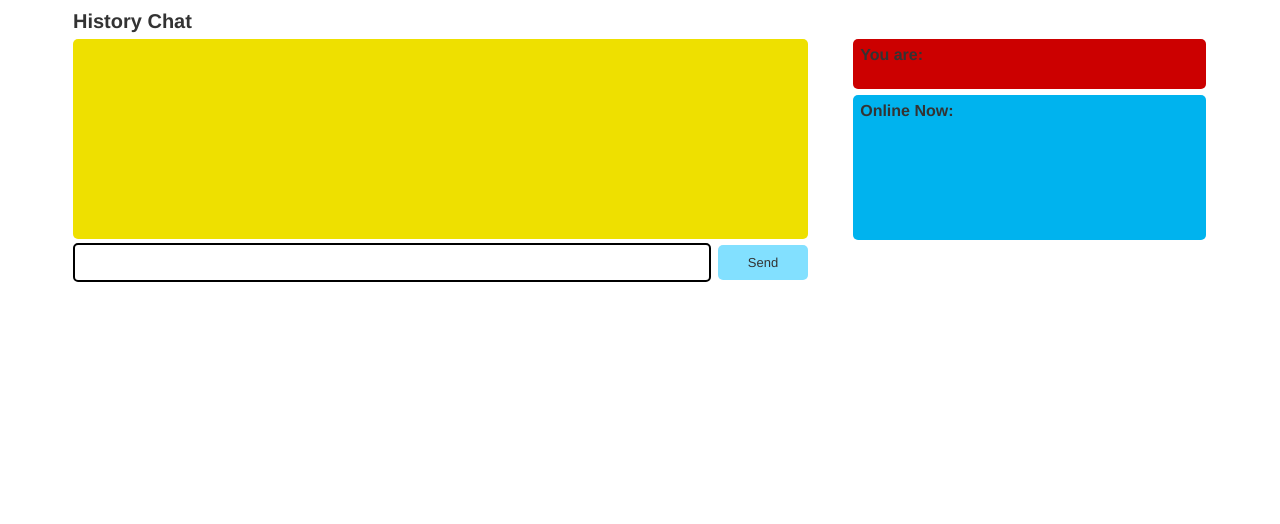
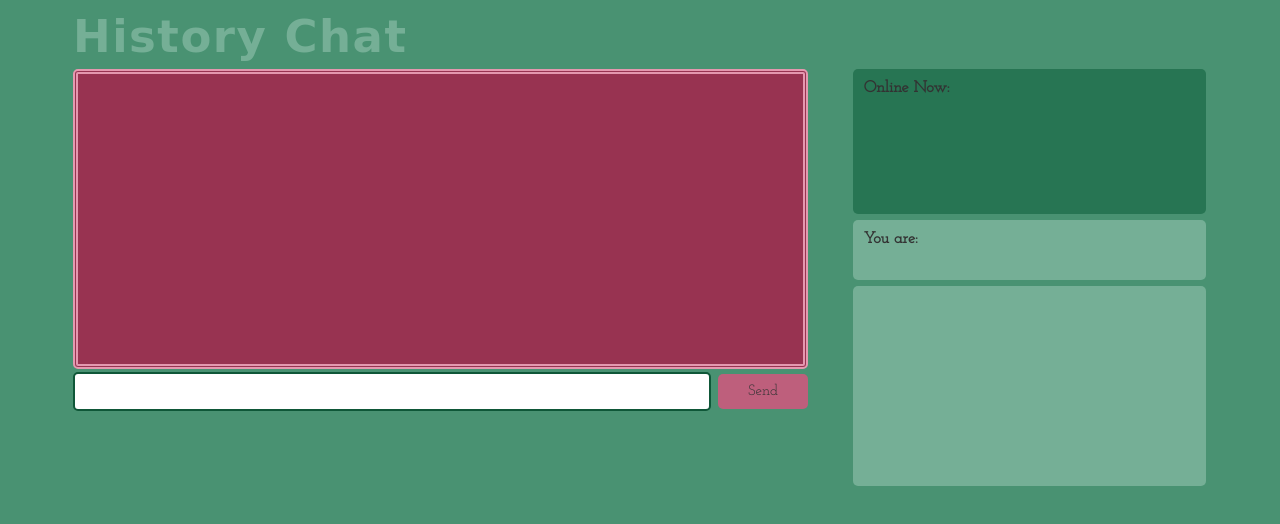
Before and after one commit to bytheway875/history_chat, a website: page public/index.html in a window 1280 px wide. Drawn offline with nearby package versions, Linux system fonts and the light colour scheme; no server answers; a web font is replaced by a local one.

Commit message:
changing up the color scheme and putting the description in a box

```diff
--- a/public/client.js
+++ b/public/client.js
@@ -27,11 +27,10 @@ $('form').submit(function(){
 });
 
 socket.on('chat message', function(username, msg){
-    $('#messages').append($('<li>').text(username + ": " + msg));
+    $('#messages').append($('<li>').html("<strong>" + username + "</strong>" + ": " + msg));
     $('.scroll').scrollTop(1000000);
 });
 
 socket.on('send bio', function(bio, link){
-    $('#bio').text(bio);
-    $('#bio').append($('<li>').text(link));
+    $('#bio').html(bio + "... " + "<a href=" + link + ">Read More on Wikipedia" + "</a>");
 });
--- a/public/index.html
+++ b/public/index.html
@@ -1,5 +1,7 @@
 <!DOCTYPE html>
 <head>
+    <link href='http://fonts.googleapis.com/css?family=Stalemate' rel='stylesheet' type='text/css'>
+    <link href='http://fonts.googleapis.com/css?family=Josefin+Slab' rel='stylesheet' type='text/css'>
     <meta charset="UTF-8">
     <meta name="viewport" content="width=device-width, initial-scale=1">
     <title>History Chat</title>
@@ -21,35 +23,36 @@
                 <div class="messages-container scroll">
                     <ul id="messages"></ul>
                 </div>
+                <form action="">
+                    <input id="m" autocomplete="off" /><button>Send</button>
+                </form>
             </div>
             <div class="col-sm-4">
+                <div class="users-container scroll">
+                    <div class="intro">
+                        Online Now:
+                    </div>
+                    <ul id="users"></ul>
+                </div>
                 <div class="you-container scroll">
                     <div class="intro">
                         You are:
                     </div>
                     <ul id="you"></ul>
                 </div>
-                <div class="users-container scroll">
+                <div class = "bio-container scroll">
                     <div class="intro">
-                        Online Now:
+
                     </div>
-                    <ul id="users"></ul>
+                    <div id="bio">
+
+                    </div>
                 </div>
+
             </div>
         </div>
     </div>
-    <div class="container">
-        <div class="row">
-            <div class="col-sm-8">
-                <form action="">
-                    <input id="m" autocomplete="off" /><button>Send</button>
-                </form>
-            </div>
-        </div>
-    </div>
-    <div id="bio">
 
-    </div>
 
 </body>
 <script src="figures.js"></script>
--- a/public/style.css
+++ b/public/style.css
@@ -20,9 +20,12 @@
     margin-bottom: 0px;
     padding: 0;
     box-sizing: border-box;
+    font-family: 'Josefin Slab', serif;
 }
 body {
-    font: 13px Helvetica, Arial;
+    font: 15px Helvetica, Arial;
+
+    background-color: #499272;
 }
 /*form {*/
     /*background: #000;*/
@@ -31,7 +34,7 @@ body {
     /*margin: 3px;*/
 /*}*/
 form input {
-    border: 2px solid black;
+    border: 2px double #0f5738;
     padding: 10px;
     width: 85%;
     border-radius: 5px;
@@ -40,7 +43,7 @@ form input {
 }
 form button {
     width: 12%;
-    background: rgb(130, 224, 255);
+    background: #BE5F7C;
     border: none;
     padding: 10px;
     border-radius: 5px;
@@ -51,14 +54,18 @@ form button {
     padding: 0;
 }
 #messages li, #users li, #you li {
-    padding: 5px 10px;
+    padding: 10px 10px;
     border-radius: 2px;
 }
 #users li, #you li {
-    font-size: 12px;
+    font-size: 15px;
 }
-#messages li:nth-child(odd), #users li:nth-child(even) {
-    background: #eee;
+#messages li:nth-child(odd) {
+    background: #e498af;
+}
+
+#users li:nth-child(even) {
+    background: #75af96;
 }
 
 .intro{
@@ -74,34 +81,47 @@ form button {
 }
 
 .messages-container{
-    background-color: #eee000;
+    background-color: #983351;
+    border: double 5px #e498af;
     width: 98%;
-    height: 200px;
+    height: 20em;
     border-radius:5px;
     margin: 3px;
 }
 
 .users-container{
-    background-color: #00b3ee;
+    background-color: #277553;
     height: 145px;
     width: 98%;
     border-radius: 5px;
-    padding: 2%;
+    padding: 3%;
     margin: 3px;
 }
 
 .you-container{
-    background-color: #cc0000;
-    height: 50px;
+    background-color: #75af96;
+    height: 60px;
     width: 98%;
     border-radius: 5px;
-    padding: 2%;
+    padding: 3%;
+    margin: 3px;
+}
+
+.bio-container{
+    background-color: #75af96;
+    height: 200px;
+    width: 98%;
+    border-radius: 5px;
+    padding: 3%;
     margin: 3px;
 }
 
 .title {
     margin: 3px;
     margin-top: 10px;
-    font-size: 20px;
+    font-size: 45px;
+    color: #75AF96;
     font-weight: bold;
+    letter-spacing: 1.5px;
+    font-family: 'Stalemate', cursive;
 }
```
Also changed, not shown: server.js (line endings or trailing spaces).
